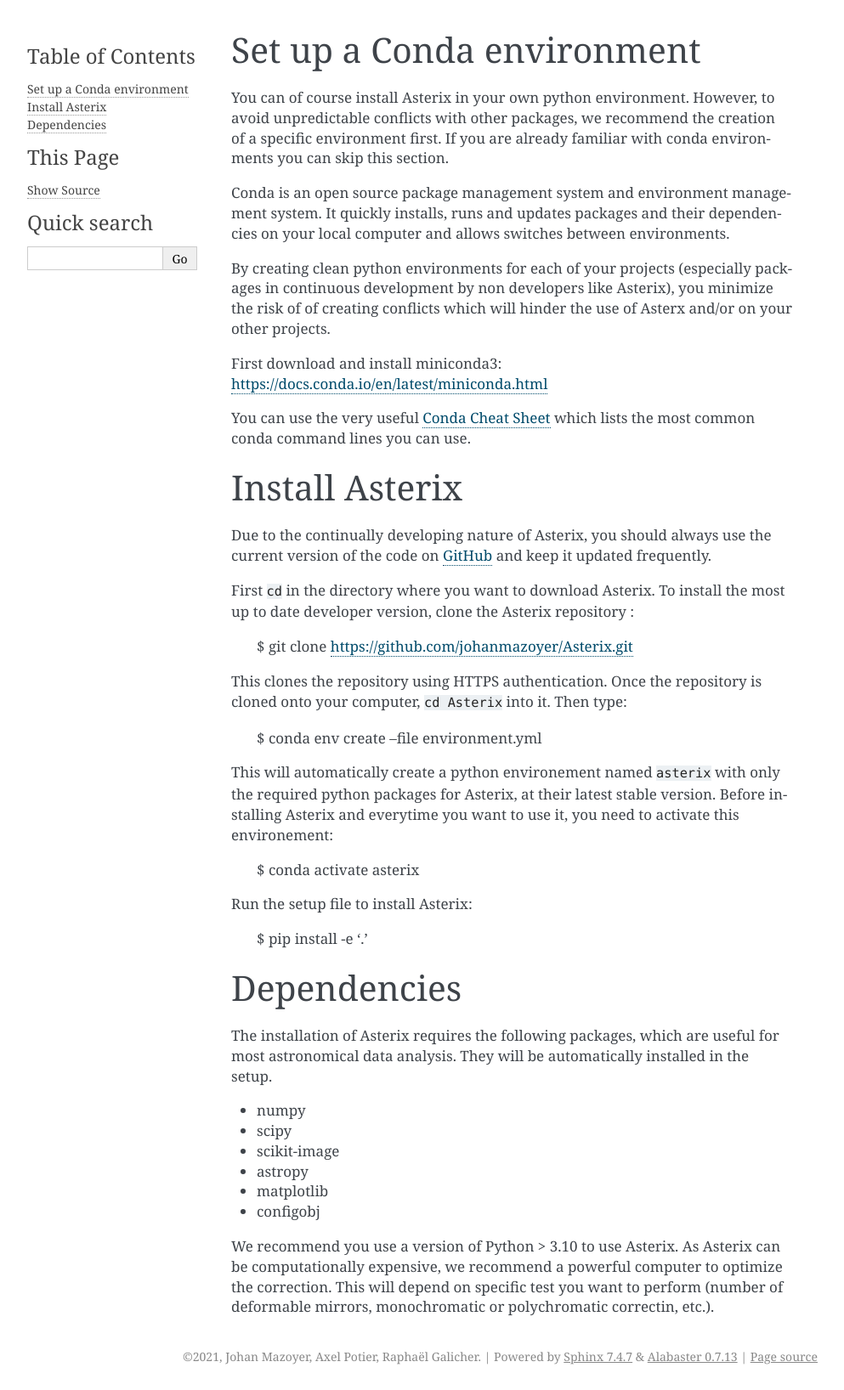
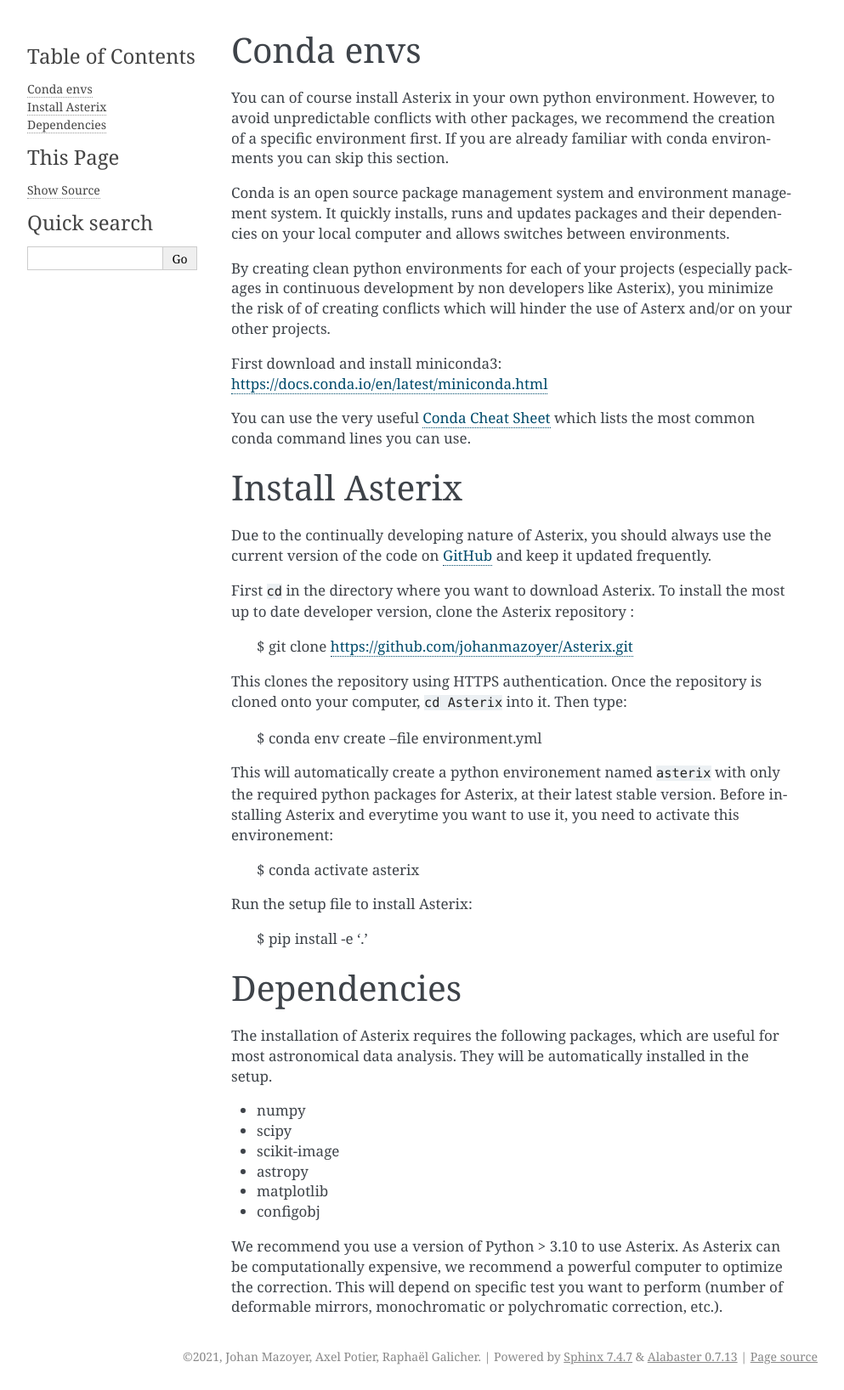
Before and after one commit to johanmazoyer/Asterix, a Sphinx documentation site: the page built from docs/source/install.rst, in a window 1280 px wide. Shown: the whole page at 85% size, without its empty margins (148-1141 px from the left). Built offline with Sphinx 7.4.7, drawn with Linux system fonts in a browser that asks for light colours.

Commit message:
small correc

```diff
--- a/docs/source/install.rst
+++ b/docs/source/install.rst
@@ -1,7 +1,7 @@
 .. _install-label:
 
 
-Set up a Conda environment
+Conda envs
 --------------------------
 
 You can of course install Asterix in your own python environment. However, to avoid unpredictable
@@ -62,4 +62,4 @@
 
 We recommend you use a version of Python > 3.10 to use Asterix. As Asterix can be computationally expensive, we recommend a
 powerful computer to optimize the correction. This will depend on specific test you want to perform (number of deformable mirrors,
-monochromatic or polychromatic correctin, etc.).
+monochromatic or polychromatic correction, etc.).
```
